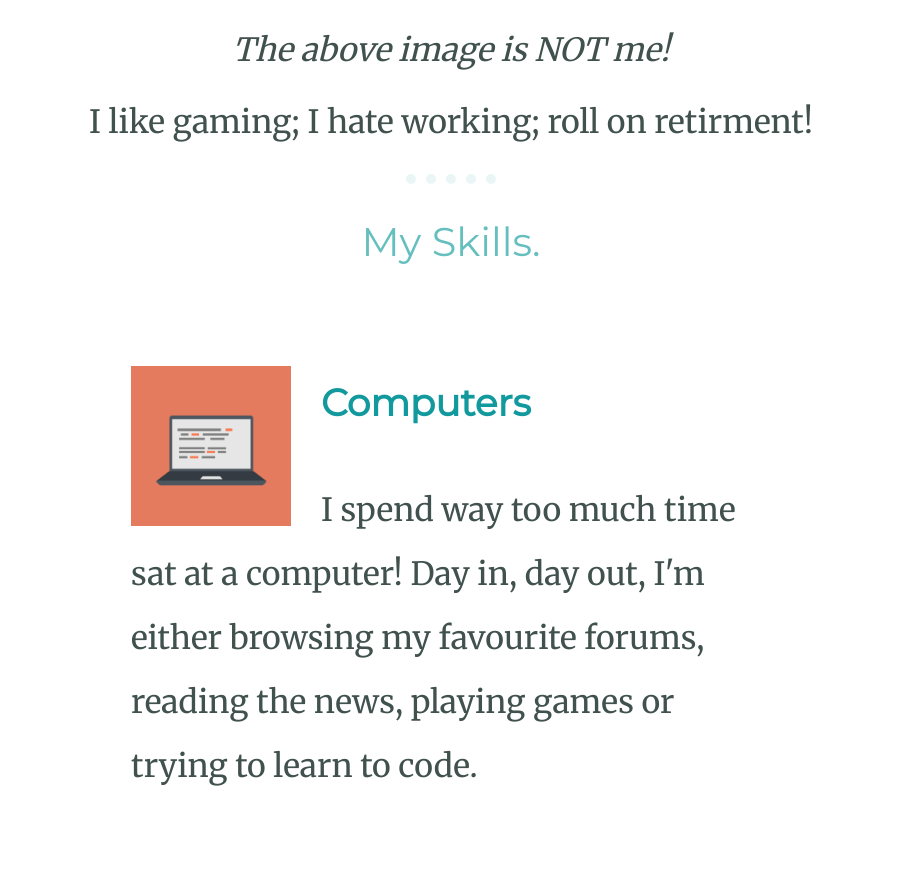
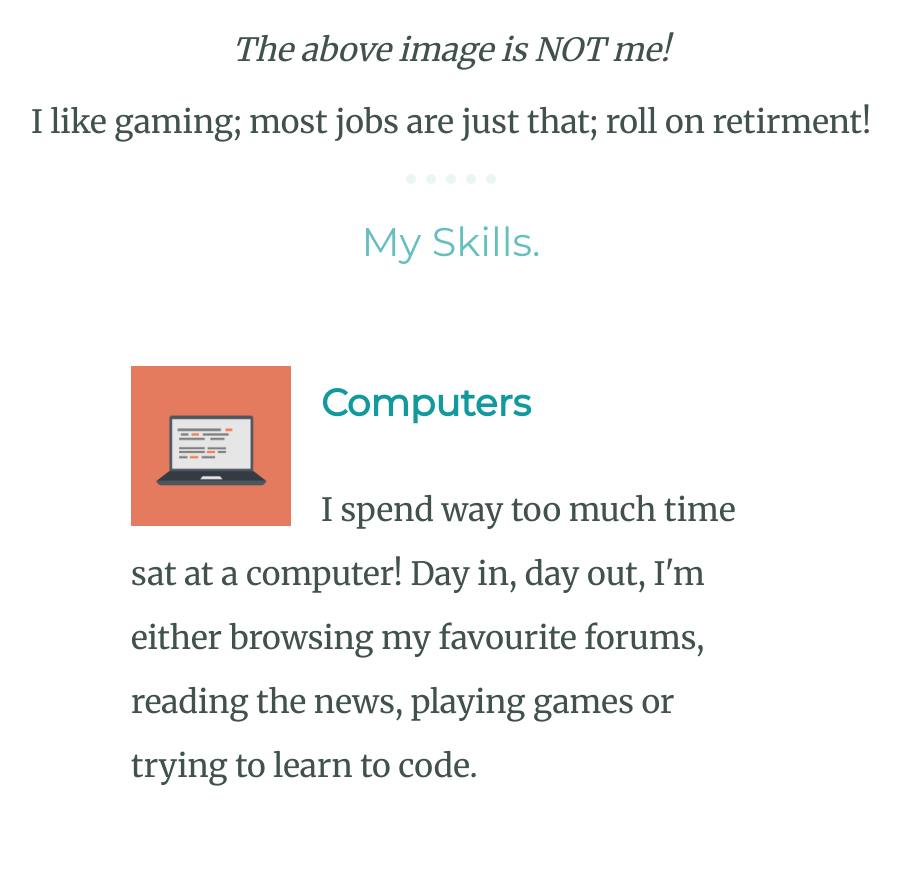
Before and after one commit to infidelus/fake-cv, a plain HTML site: page index.html in a window 1280 px wide. Shown: the part 1086-1981 px from the top of the page, without its empty margins (189-1089 px from the left). Drawn offline with Linux system fonts and the light colour scheme.

Commit message:
Update index.html

```diff
--- a/index.html
+++ b/index.html
@@ -21,7 +21,7 @@
                 <img src="images/angela.png" alt="angela-yu-img">
                 <h2>Hello.</h2>
                 <p><em>The above image is NOT me!</em></p>
-                <p>I like gaming; I hate working; roll on retirment!</p>
+                <p>I like gaming; most jobs are just that; roll on retirment!</p>
             </div>
             <hr>
             <div class="skills">
```
